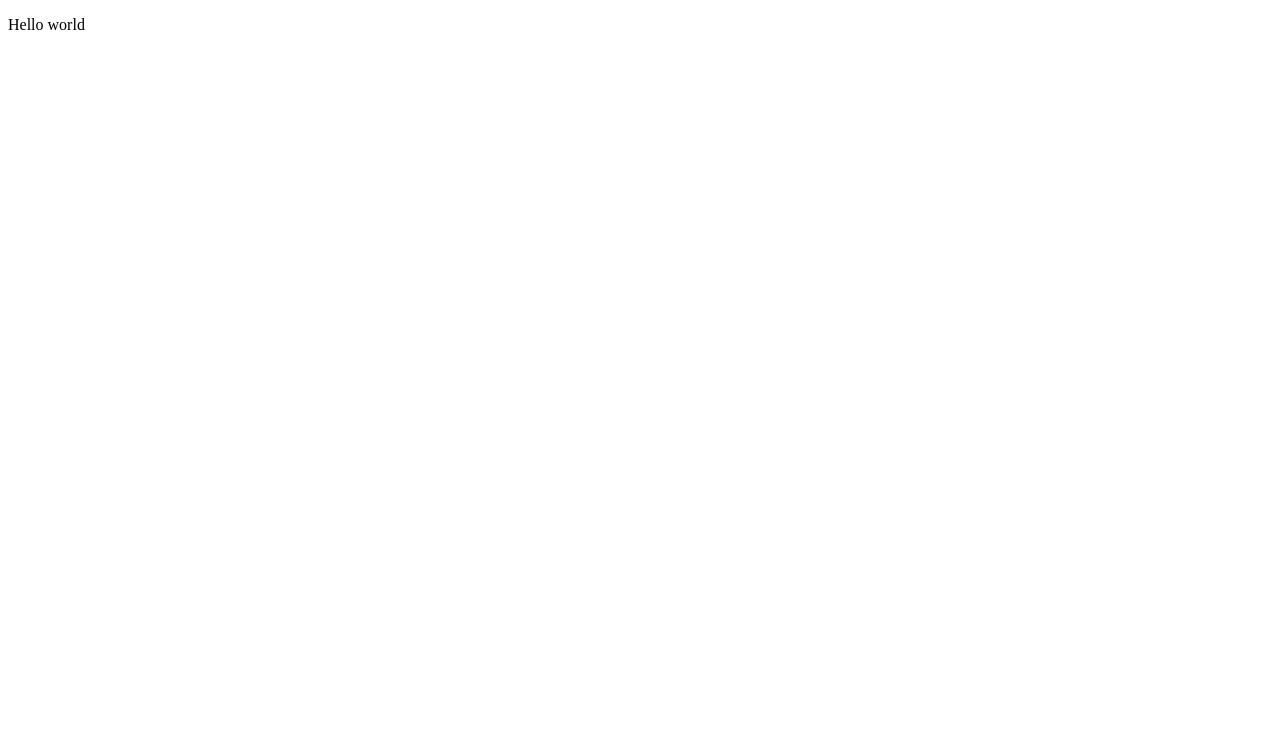
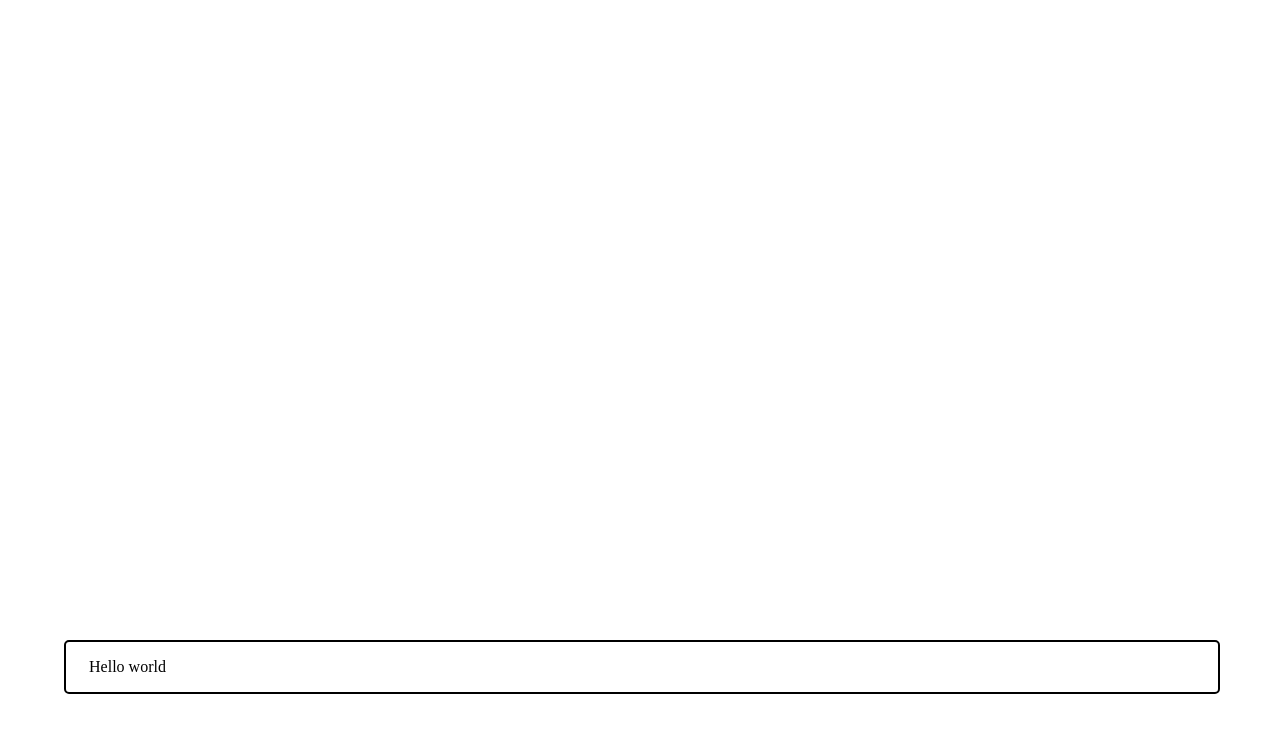
Before and after one commit to maac410/VN, a website: page index.html in a window 1280 px wide. Drawn offline with Linux system fonts and the light colour scheme.

Commit message:
main text box simple desing

```diff
--- a/index.html
+++ b/index.html
@@ -15,4 +15,6 @@
 
 </head>
 
-<p>Hello world</p>
+<div name="MtextBox" id="MtextBox" class="MtextBox">
+    <p name="Mtext" id="Mtext" class="Mtext">Hello world</p>
+</div>
--- a/public/src/UI.css
+++ b/public/src/UI.css
@@ -0,0 +1,13 @@
+.MtextBox{
+    border: 2px solid;
+    border-radius: 5px;
+    width: 90%;
+    position: absolute;
+    left: 5%;
+    top: 80%;
+}
+
+.Mtext{
+    padding-right: 2%;
+    padding-left: 2%;
+}
```
